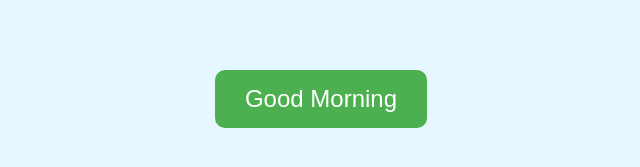
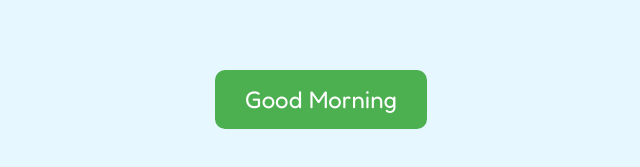
Before and after one commit to Un2minikano/Daily-task, a plain HTML site: page index.html in a window 1280 px wide. Shown: the part 321-488 px from the top of the page, 319-959 px from the left. Drawn offline with nearby package versions, Linux system fonts and the light colour scheme.

Commit message:
Update index.html
Font updated to use the same all across different devices and browsers.

```diff
--- a/index.html
+++ b/index.html
@@ -4,6 +4,8 @@
   <meta charset="UTF-8" />
   <meta name="viewport" content="width=device-width, initial-scale=1.0">
   <title>Daily Checklist for Deangelo</title>
+<link href="https://fonts.googleapis.com/css2?family=Fredoka:wght@400;700&display=swap" rel="stylesheet">
+
   <style>
     /* Reset and Basic Styles */
     * {
@@ -12,7 +14,7 @@
       padding: 0;
     }
     body {
-      font-family: 'Comic Sans MS', cursive, sans-serif;
+  font-family: 'Fredoka', sans-serif;
   background-color: #f0f8ff;
   color: #333;
   padding: 20px;
@@ -20,6 +22,11 @@
   flex-direction: column;
   min-height: 100vh;
 }
+
+h1, h2, h3, button, input, textarea, th, td {
+  font-family: 'Fredoka', sans-serif;
+}
+
 
     /* Landing Page */
     #landing-page {
```
Lines whose indentation alone changed are shown as unchanged.
